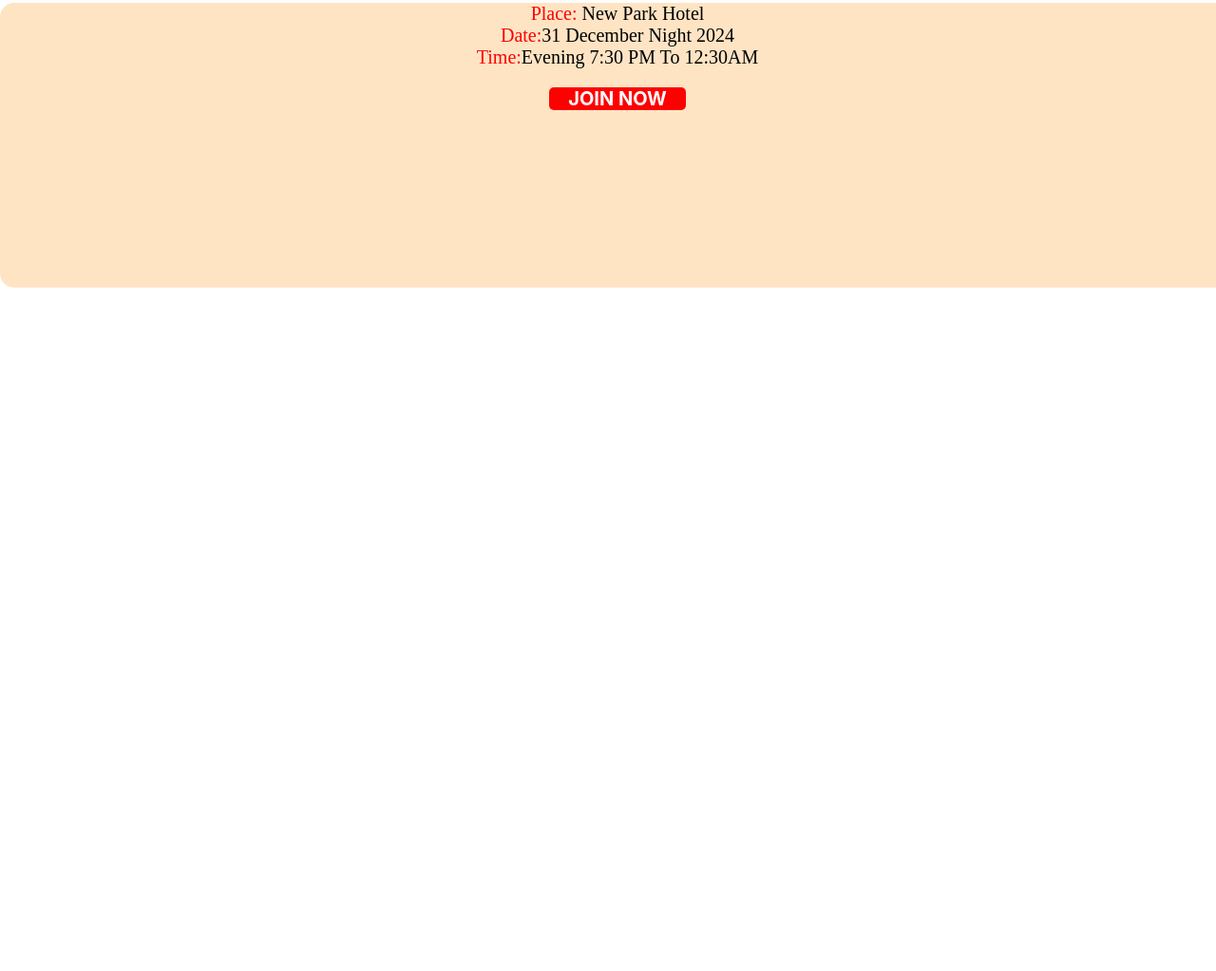
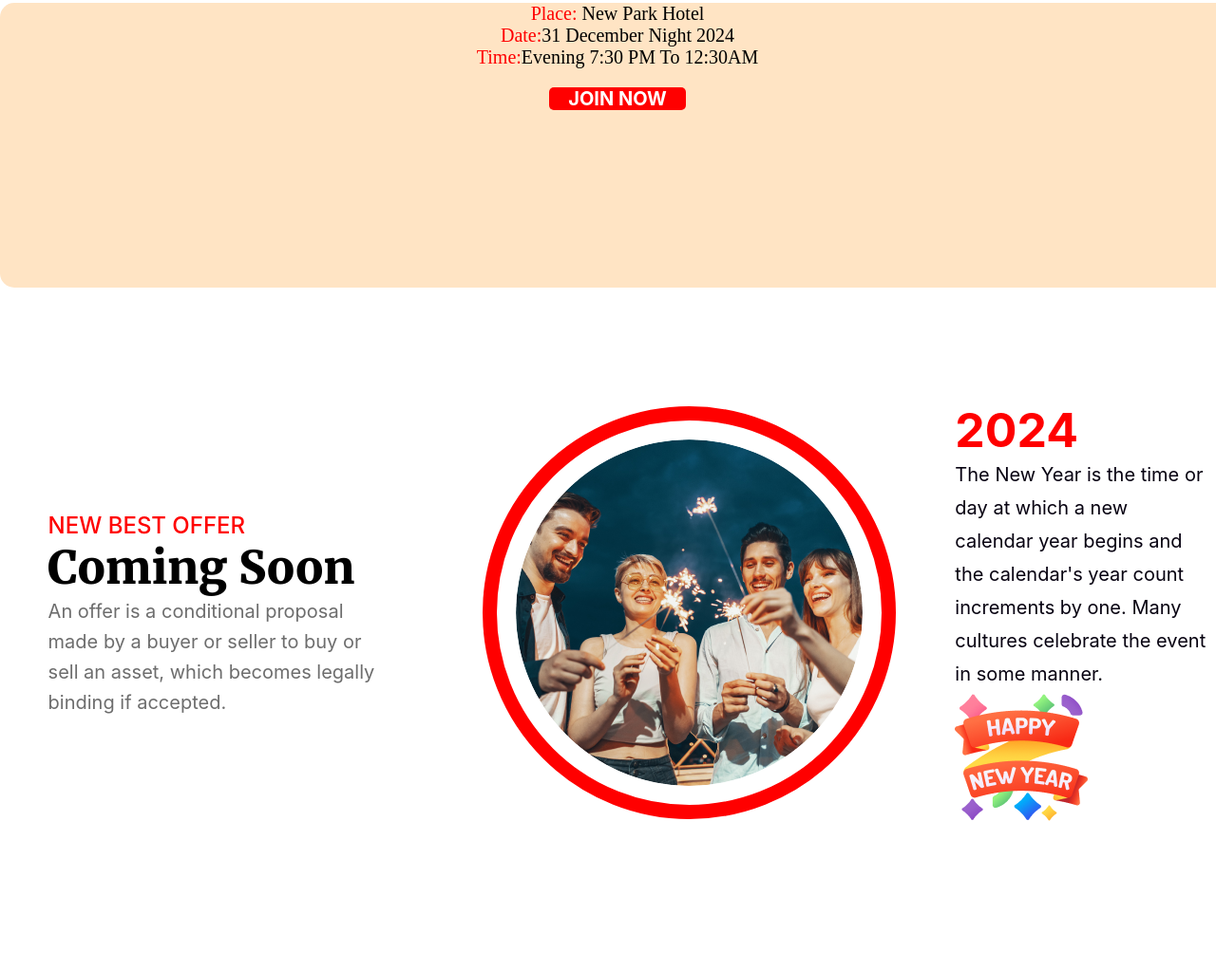
Before and after one commit to hasan0ali/Assignment1, a plain HTML site: page index.html in a window 1280 px wide. Shown: the part 2237-3260 px from the top of the page at 95% size. Before the commit the page ends 2540 px from the top, so only its background shows below. Drawn offline with Linux system fonts and the light colour scheme.

Commit message:
circle section

```diff
--- a/index.html
+++ b/index.html
@@ -55,6 +55,32 @@
 
 </section>
 
+<!--------------------------- circle section --------------------------->
+
+<section class="circle-section">
+  <div>
+    <div class="offer">
+      <h4>NEW BEST OFFER</h4>
+      <h3>Coming Soon</h3>
+      <p>An offer is a conditional proposal made by a buyer or seller to buy or sell an asset, which becomes legally binding if
+      accepted. </p>
+    </div>
+
+
+    <div class="circle-image">
+      <img src="images/Ellipse 1.png" alt="">
+    </div>
+
+
+    <div class=new-year>
+      <h2>2024</h2>
+      <p>The New Year is the time or day at which a new calendar year begins and the calendar's year count increments by one.
+      Many cultures celebrate the event in some manner.
+      </p>
+      <img src="images/Group 96.png" alt="">
+    </div>
+  </div>
+</section>
 
 
 </body>
--- a/style.css
+++ b/style.css
@@ -156,3 +156,75 @@ span{
   border-radius: 5px;
 
 }
+
+/*--------circle-section-----*/
+.circle-section {
+  width: 1320px;
+  height: 600px;
+  margin-top: 120px;
+}
+
+.circle-section>div {
+  display: flex;
+  justify-content: space-between;
+  align-items: center;
+}
+
+.offer {
+  width: 27%;
+}
+
+.offer h4 {
+  color: #F00;
+  font-family: Inter;
+  font-size: 24px;
+  font-weight: 500;
+}
+
+.offer h3 {
+  font-family: Merriweather;
+  font-size: 48px;
+  font-weight: 900;
+  line-height: normal;
+}
+
+.offer p {
+  color: #0c0c0c99;
+  font-family: Inter;
+  font-size: 20px;
+  font-weight: 400;
+  line-height: 32px;
+}
+
+.circle-image {
+  width: 30%;
+
+}
+
+.circle-image>img {
+  width: 365px;
+  height: 365px;
+  border-radius: 465px;
+  border: 15px solid #F00;
+  padding: 20px;
+  border-radius: 365px;
+}
+
+.new-year {
+  width: 20%;
+}
+
+.new-year h2 {
+  color: #F00;
+  font-family: Inter;
+  font-size: 50px;
+  font-weight: 700;
+}
+
+.new-year p {
+  color: rgba(7, 2, 17, 1);
+  font-family: Inter;
+  font-size: 20px;
+  font-weight: 400;
+  line-height: 35px;
+}
```
